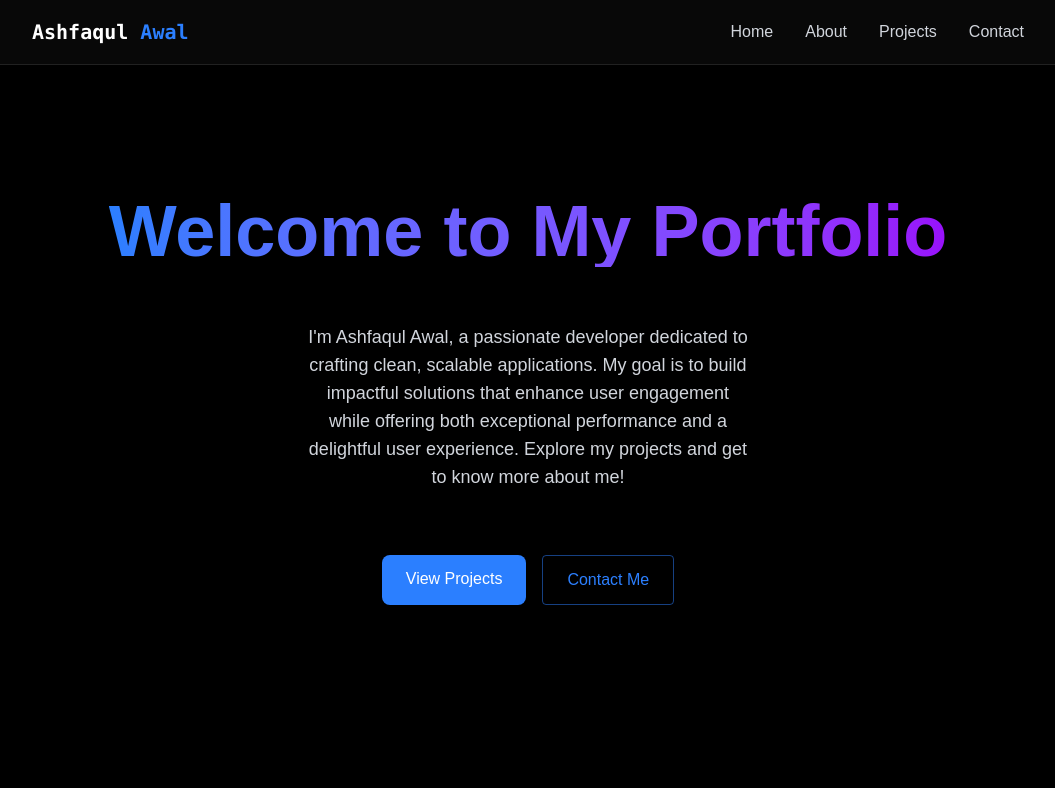
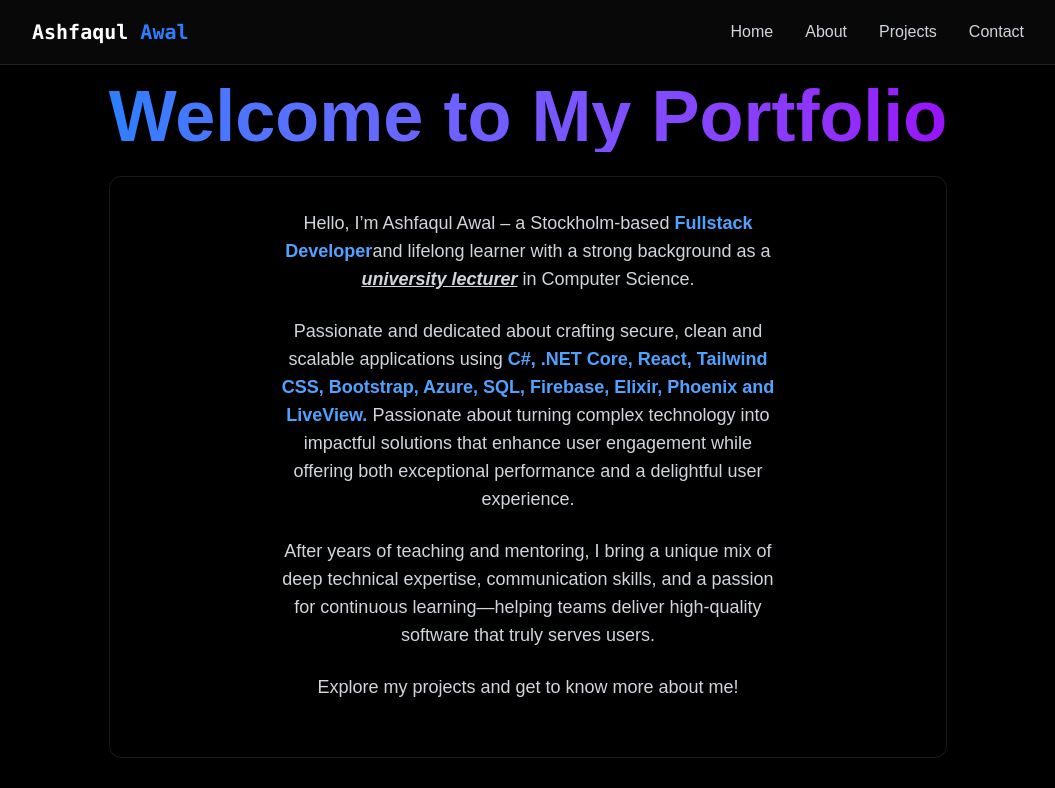
Before and after one commit to awalashfaqul/Ashfaquls-Portfolio, a React (Vite) app: page / in a window 1280 px wide. Shown: the top 788 px of the page, without its empty margins (112-1167 px from the left). Built offline with nearby package versions, Linux system fonts and the light colour scheme.

Commit message:
text content updated.

```diff
--- a/src/components/sections/Home.jsx
+++ b/src/components/sections/Home.jsx
@@ -1,14 +1,34 @@
 export const Home = () => {
   return (
     <section id="home"
-        className="min-h-screen flex items-center justify-center relative">
-        <div className="text-center z-10 px-4">
+        className="min-h-screen flex items-center justify-center py-20">
+        <div className="z-10 max-w-4xl mx-auto px-4 text-center">
             <h1 className="font-bold text-5xl md:text-7xl mb-6 bg-gradient-to-r from-blue-500 to-purple-600 bg-clip-text text-transparent leading-right">Welcome to My Portfolio</h1>
-            {/* <div className="rounded-xl p-8 border border-white/10 mb-8 hover:-translate-y-1 transition-all"> */}
-                <p className="text-gray-300 text-lg p-8 mb-8 max-w-lg mx-auto">
-                    I'm Ashfaqul Awal, a passionate developer dedicated to crafting clean, scalable applications. My goal is to build impactful solutions that enhance user engagement while offering both exceptional performance and a delightful user experience. Explore my projects and get to know more about me!
+            <div className="rounded-xl p-8 border border-white/10 mb-8 hover:-translate-y-1 transition-all">
+                <p className="text-gray-300 text-lg mb-6 max-w-lg mx-auto">
+                    Hello, I’m Ashfaqul Awal – a Stockholm-based <span className="font-semibold text-blue-400">Fullstack Developer</span>
+                     and lifelong learner with a strong background as a <span className="font-semibold italic underline">university lecturer</span> in
+                    Computer Science.</p>
+
+                <p className="text-gray-300 text-lg mb-6 max-w-lg mx-auto">
+
+                    Passionate and dedicated about crafting secure, clean and scalable applications
+                    using <span className="font-semibold text-blue-400">C#, .NET Core, React, Tailwind CSS, Bootstrap, Azure, SQL, Firebase, Elixir,
+                    Phoenix and LiveView.</span> Passionate about turning complex technology into impactful
+                    solutions that enhance user engagement while offering both exceptional
+                    performance and a delightful user experience. </p>
+
+                <p className="text-gray-300 text-lg mb-6 max-w-lg mx-auto">
+
+                    After years of teaching and mentoring, I bring a unique mix of deep technical
+                    expertise, communication skills, and a passion for continuous learning—helping
+                    teams deliver high-quality software that truly serves users.</p>
+
+                <p className="text-gray-300 text-lg mb-6 max-w-lg mx-auto">
+
+                    Explore my projects and get to know more about me!
                 </p>
-            {/* </div> */}
+            </div>
 
             <div className="flex justify-center space-x-4">
                 <a href="#projects" className="inline-block bg-blue-500 hover:bg-blue-600 text-white font-medium py-3 px-6 rounded-lg shadow-lg transition relative overflow-hidden hover:-translate-y-0.5 hover:shadow-[0_0_15px_rgba(59,130,246,0.4)]">
```
